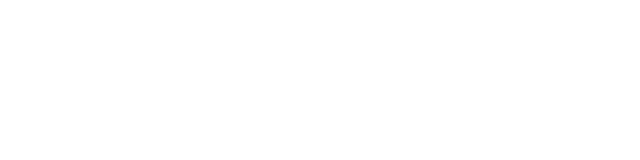
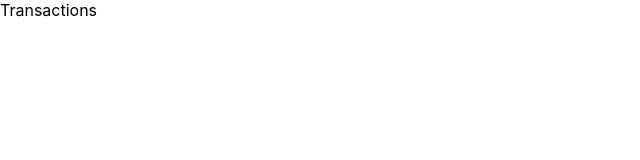
Before and after one commit to wrfeng/stock-overflow, a React (Create React App) app in the folder stock-overflow-frontend/: page /transactions in a window 1280 px wide. Shown: the top 160 px of the page, without its empty margins (0-640 px from the left). Built offline with nearby package versions, Linux system fonts and the light colour scheme.

Commit message:
add navbar for portfolio and transactions

```diff
--- a/stock-overflow-frontend/src/App.js
+++ b/stock-overflow-frontend/src/App.js
@@ -3,6 +3,8 @@ import { BrowserRouter as Router, Route } from 'react-router-dom'
 import Portfolio from './Components/Portfolio'
 import LoginPage from './Components/LoginPage'
 import SignupPage from './Components/SignupPage'
+import NavBar from './Components/NavBar'
+import TransactionsContainer from './Containers/TransactionsContainer'
 import './App.css'
 
 class App extends React.Component {
@@ -42,8 +44,11 @@ class App extends React.Component {
   render(){
     return(
       <Router>
+        {localStorage.token && <NavBar/>}
         <Route path={'/signup'} render={routerProps => <SignupPage setUser={this.setUser} {...routerProps}/>}/>
         <Route path={'/login'} render={routerProps => <LoginPage setUser={this.setUser} {...routerProps}/>}/>
+        <Route exact path={'/portfolio'} render={routerProps => <Portfolio {...routerProps} currentUser={this.state} />} />
+        <Route path={'/transactions'} render={routerProps => <TransactionsContainer {...routerProps} currentUser={this.state}/>}/>
         {
           localStorage.token ?
           <Route exact path={'/'} render={routerProps => <Portfolio {...routerProps} currentUser={this.state} />}/> :
--- /dev/null
+++ b/stock-overflow-frontend/src/Components/NavBar.js
@@ -0,0 +1,15 @@
+import React from 'react'
+import { NavLink } from 'react-router-dom';
+
+class NavBar extends React.Component{
+  render(){
+    return(
+      <div>
+        <NavLink to="/portfolio">Portfolio</NavLink>
+        <NavLink to="/transactions">Transactions</NavLink>
+      </div>
+    )
+  }
+}
+
+export default NavBar
--- a/stock-overflow-frontend/src/Containers/TransactionsContainer.js
+++ b/stock-overflow-frontend/src/Containers/TransactionsContainer.js
@@ -0,0 +1,13 @@
+import React from 'react'
+
+class TransactionsContainer extends React.Component{
+  render(){
+    return(
+      <div>
+        Transactions
+      </div>
+    )
+  }
+}
+
+export default TransactionsContainer
```
